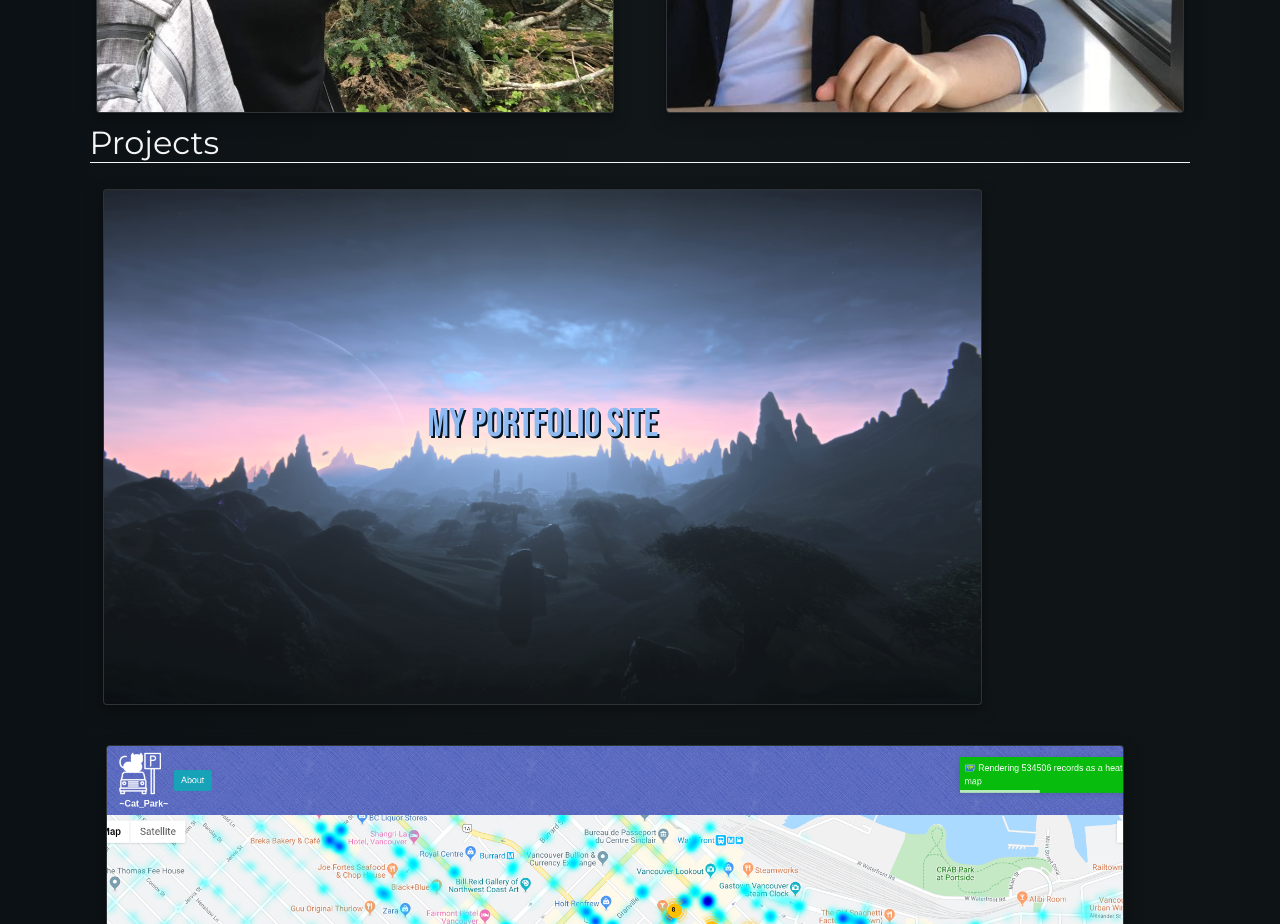
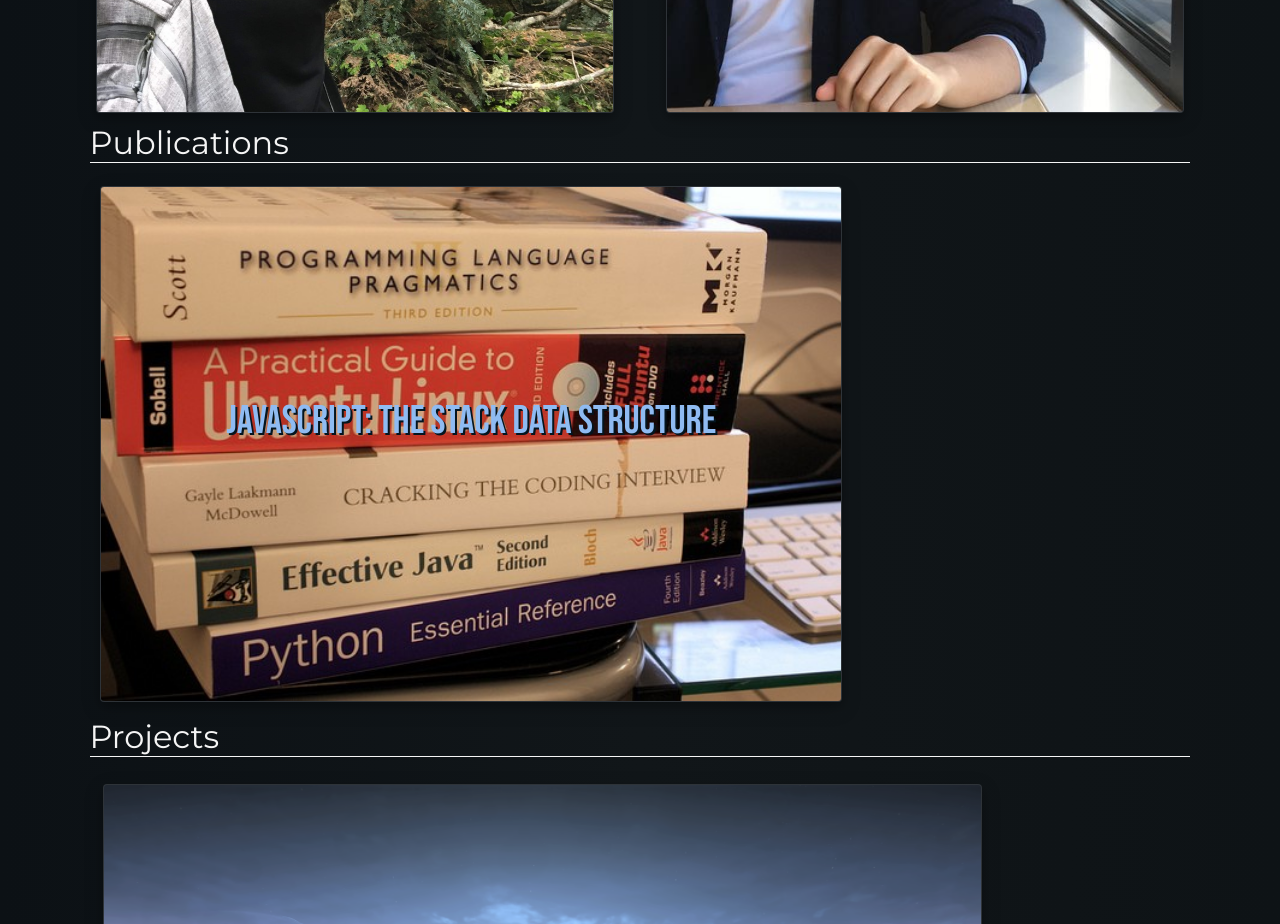
Before and after one commit to ChrisnNg/Ng, a React (Create React App) app: page / in a window 1280 px wide. Shown: the part 1840-2764 px from the top of the page. Built offline with nearby package versions, Linux system fonts and the light colour scheme.

Commit message:
add publications

```diff
--- a/src/App.js
+++ b/src/App.js
@@ -33,6 +33,7 @@
 import tweeter from "./assets/tweeter.png";
 import lotide from "./assets/lotide.png";
 import tinyapp from "./assets/tinyapp.png";
+import stackdata from "./assets/stackdata.jpeg";
 
 function App() {
   useEffect(() => {
@@ -272,6 +273,40 @@
         </Container>
       </section>
 
+      <section id="publications">
+        <Fade left>
+          <h2>Publications</h2>
+        </Fade>
+        <Container>
+          <Row>
+            <Col sm={"auto"}>
+              <Fade left>
+                <Card
+                  title={
+                    <a
+                      href="https://medium.com/@cristopherng/javascript-the-stack-data-structure-54d5d2e1905b"
+                      target="_blank"
+                    >
+                      Javascript: The Stack Data Structure
+                    </a>
+                  }
+                  text={
+                    <>
+                      Published on Medium!
+                      <br />
+                      This article was written during my time at Lighthouse
+                      Labs, and serves to explain how the event loop feeds into
+                      the call stack.
+                    </>
+                  }
+                  imgsrc={stackdata}
+                />
+              </Fade>
+            </Col>
+          </Row>
+        </Container>
+      </section>
+
       <section id="projects">
         <Fade left>
           <h2>Projects</h2>
```
Also changed, not shown: src/assets/stackdata.jpeg (added).
